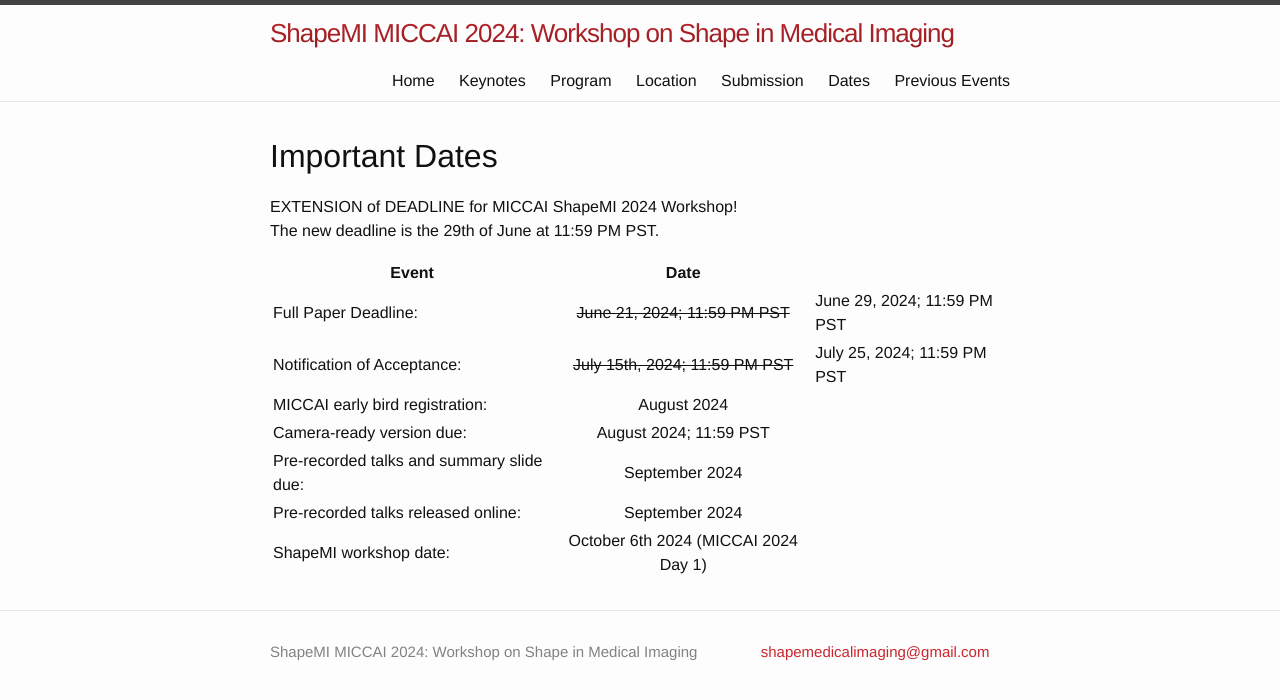
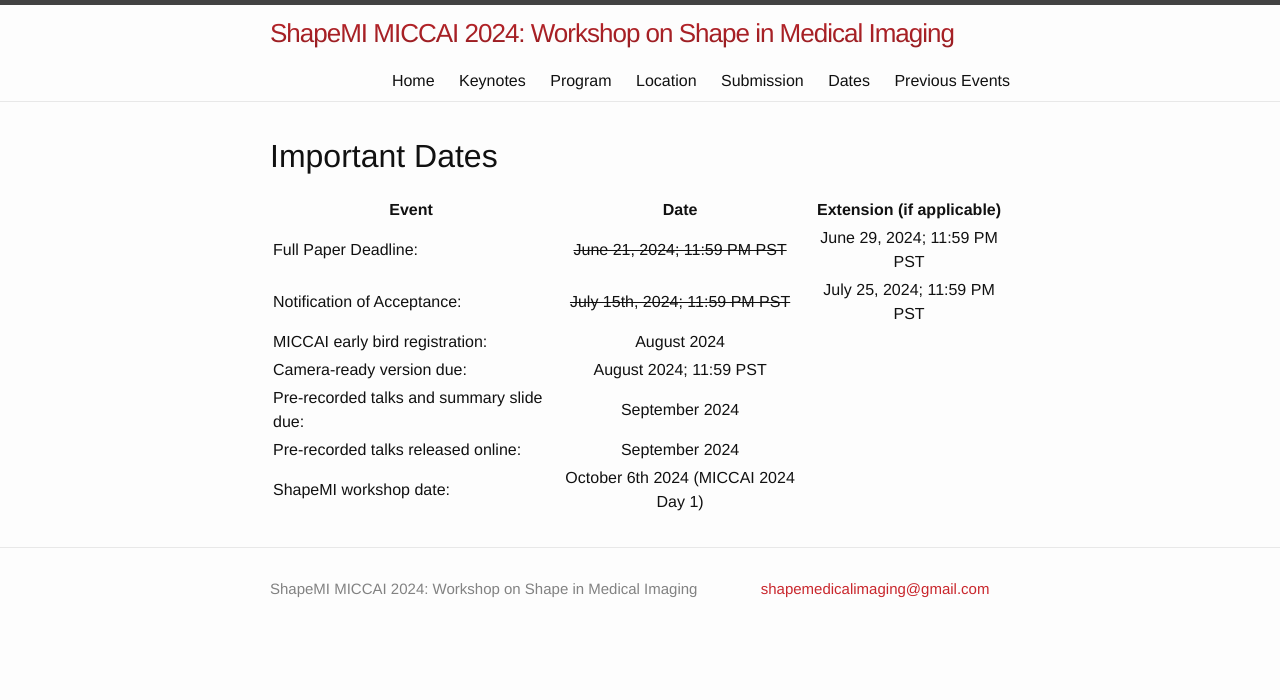
Before and after one commit to shapemi/shapemi.github.io, a Jekyll site: the page built from dates/index.md, in a window 1280 px wide. Shown: the top 700 px of the page. Built offline with Jekyll 4.4.1, drawn with Linux system fonts in a browser that asks for light colours.

Commit message:
Update index.md
test 2

```diff
--- a/dates/index.md
+++ b/dates/index.md
@@ -6,10 +6,8 @@ order: 5
 ---
 # Important Dates
 
-EXTENSION of DEADLINE for MICCAI ShapeMI 2024 Workshop! <br> The new deadline is the 29th of June at 11:59 PM PST.
-
-| Event | Date |
-|---|:---:|
+| Event | Date | Extension (if applicable) |
+|---|:---:|:---:|
 | Full Paper Deadline: | ~~June 21, 2024; 11:59 PM PST~~ | June 29, 2024; 11:59 PM PST |
 | Notification of Acceptance: | ~~July 15th, 2024; 11:59 PM PST~~ | July 25, 2024; 11:59 PM PST |
 | MICCAI early bird registration: | August 2024 |
```
